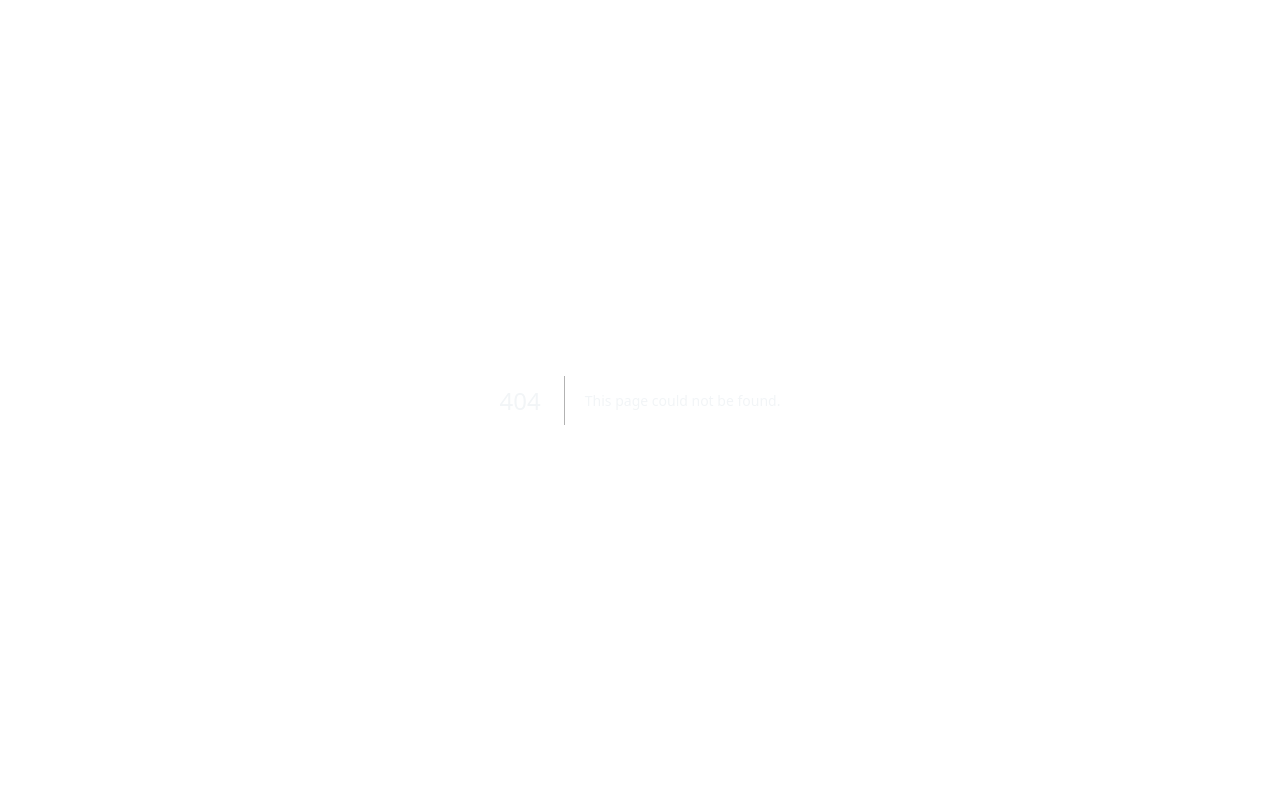
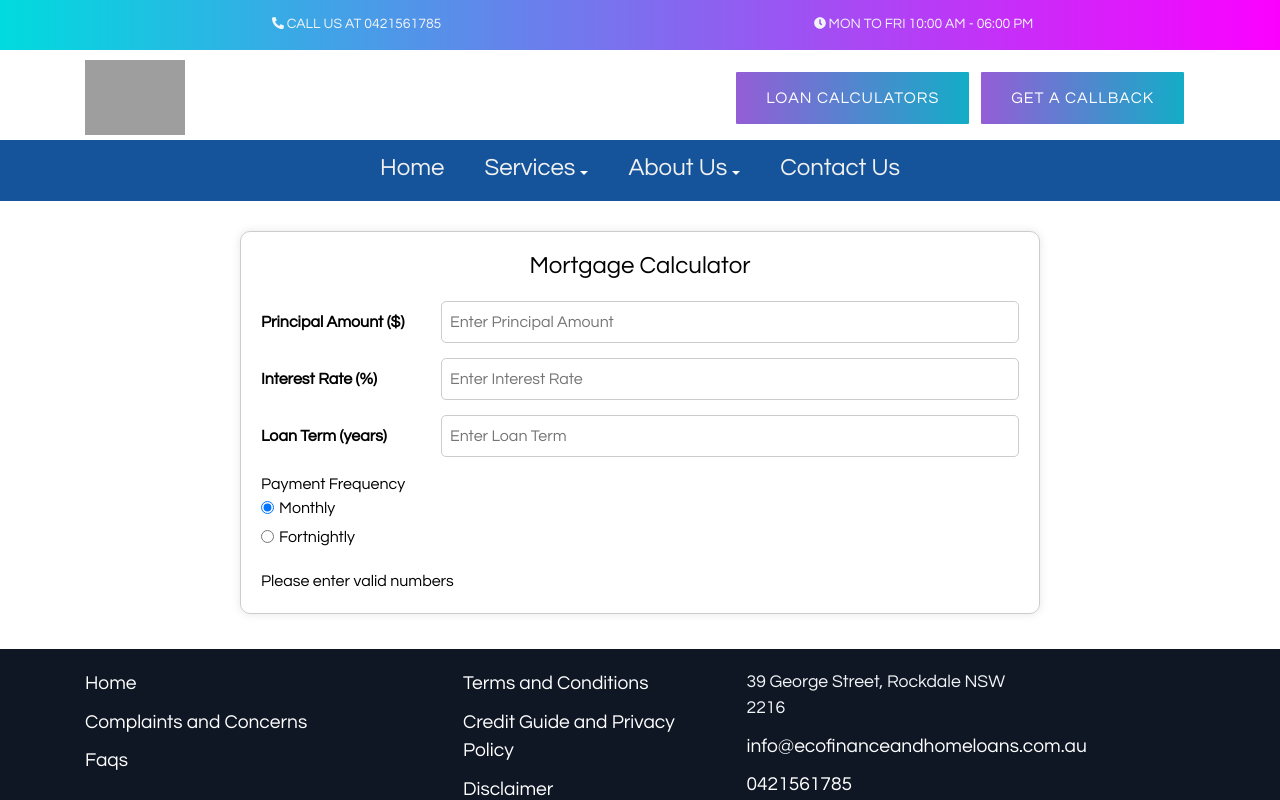
Before and after one commit to manutdmohit/eco-finance, a Next.js app: page /calculators in a window 1280 px wide. Before the commit this address had no page. Shown: the top 800 px of the page. Built offline with nearby package versions, Linux system fonts and the light colour scheme; grey boxes are pictures that could not be loaded.

Commit message:
Add Mortgage Calculator

```diff
--- /dev/null
+++ b/app/calculators/MortgageCalculator.module.css
@@ -0,0 +1,67 @@
+.container * {
+  color: black;
+}
+
+.container {
+  margin: 20px auto;
+  padding: 20px;
+  border: 1px solid #ccc;
+  border-radius: 10px;
+  max-width: 800px;
+  max-height: 800px;
+  box-shadow: 0 0 10px rgba(0, 0, 0, 0.1); /* Add box shadow */
+}
+
+.heading {
+  text-align: center;
+  font-size: 24px;
+  margin-bottom: 20px;
+}
+
+.calculator {
+  display: flex;
+  flex-direction: column;
+}
+
+.inputGroup {
+  display: flex; /* Added */
+  align-items: center; /* Added */
+  margin-bottom: 15px;
+}
+
+.label {
+  font-weight: bold;
+  flex: 0 0 180px; /* Added */
+}
+
+.input {
+  flex: 1; /* Added */
+  padding: 8px;
+  border: 1px solid #ccc;
+  border-radius: 5px;
+}
+
+.radioGroup {
+  display: flex;
+  flex-direction: column;
+  margin-bottom: 15px;
+}
+
+.radio {
+  display: flex;
+  align-items: center;
+  margin-bottom: 5px;
+}
+
+.radioOption {
+  margin-left: 5px;
+}
+
+.result {
+  margin-top: 20px;
+}
+
+.resultText {
+  font-size: 18px;
+  font-weight: bold;
+}
--- /dev/null
+++ b/app/calculators/page.tsx
@@ -0,0 +1,160 @@
+'use client';
+
+import React, { useState, useEffect } from 'react';
+import TopBar from '../components/Top/top';
+import Wrapper from '../components/Wrapper/wrapper';
+import Footer from '../components/Footer/Footer';
+import styles from './MortgageCalculator.module.css';
+
+const MortgageCalculator: React.FC = () => {
+  const [principal, setPrincipal] = useState<string>('');
+  const [interestRate, setInterestRate] = useState<string>('');
+  const [loanTerm, setLoanTerm] = useState<string>('');
+  const [paymentFrequency, setPaymentFrequency] = useState<string>('monthly');
+  const [paymentFrequencyLabel, setPaymentFrequencyLabel] =
+    useState<string>('Monthly');
+  const [paymentResult, setPaymentResult] = useState<number | null>(null);
+  const [error, setError] = useState<string | null>(null); // State for error message
+
+  useEffect(() => {
+    calculateMortgage();
+  }, [principal, interestRate, loanTerm, paymentFrequency]);
+
+  const calculateMortgage = () => {
+    const p = parseFloat(principal);
+    const r =
+      parseFloat(interestRate) /
+      100 /
+      (paymentFrequency === 'monthly' ? 12 : 26);
+    const n = parseFloat(loanTerm) * (paymentFrequency === 'monthly' ? 12 : 26);
+
+    // Check for negative values
+    if (p < 0 || r < 0 || n < 0) {
+      setError('Input values cannot be negative');
+      setPaymentResult(null);
+      return;
+    }
+
+    if (!isNaN(p) && !isNaN(r) && !isNaN(n) && p > 0 && r > 0 && n > 0) {
+      const monthlyPayment = (p * r) / (1 - Math.pow(1 + r, -n));
+      setPaymentResult(monthlyPayment);
+      setError(null); // Clear error if no negative values
+    } else {
+      setPaymentResult(null);
+      setError('Please enter valid numbers');
+    }
+  };
+
+  const handleFrequencyChange = (frequency: string, label: string) => {
+    setPaymentFrequency(frequency);
+    setPaymentFrequencyLabel(label);
+  };
+
+  return (
+    <div>
+      <TopBar />
+      <Wrapper />
+
+      <div className={styles.container}>
+        <h2 className={styles.heading}>Mortgage Calculator</h2>
+        <div className={styles.calculator}>
+          <div className={styles.inputGroup}>
+            <label className={styles.label} htmlFor="principal">
+              Principal Amount ($)
+            </label>
+            <input
+              type="number"
+              className={styles.input}
+              placeholder="Enter Principal Amount"
+              id="principal"
+              value={principal}
+              onChange={(e) => {
+                const value = parseFloat(e.target.value);
+                if (!isNaN(value) && value > 0) {
+                  setPrincipal(value.toString());
+                }
+              }}
+            />
+          </div>
+          <div className={styles.inputGroup}>
+            <label className={styles.label} htmlFor="interestRate">
+              Interest Rate (%)
+            </label>
+            <input
+              type="number"
+              className={styles.input}
+              placeholder="Enter Interest Rate"
+              id="interestRate"
+              value={interestRate}
+              onChange={(e) => {
+                const value = parseFloat(e.target.value);
+                if (!isNaN(value) && value > 0) {
+                  setInterestRate(value.toString());
+                }
+              }}
+            />
+          </div>
+          <div className={styles.inputGroup}>
+            <label className={styles.label} htmlFor="loanTerm">
+              Loan Term (years)
+            </label>
+            <input
+              type="number"
+              className={styles.input}
+              placeholder="Enter Loan Term"
+              id="loanTerm"
+              value={loanTerm}
+              onChange={(e) => {
+                const value = parseFloat(e.target.value);
+                if (!isNaN(value) && value > 0) {
+                  setLoanTerm(value.toString());
+                }
+              }}
+            />
+          </div>
+          <div className={styles.radioGroup}>
+            <label className={styles.radioLabel}>Payment Frequency</label>
+            <div className={styles.radio}>
+              <input
+                type="radio"
+                id="monthly"
+                value="monthly"
+                checked={paymentFrequency === 'monthly'}
+                onChange={() => handleFrequencyChange('monthly', 'Monthly')}
+              />
+              <label className={styles.radioOption} htmlFor="monthly">
+                Monthly
+              </label>
+            </div>
+            <div className={styles.radio}>
+              <input
+                type="radio"
+                id="fortnightly"
+                value="fortnightly"
+                checked={paymentFrequency === 'fortnightly'}
+                onChange={() =>
+                  handleFrequencyChange('fortnightly', 'Fortnightly')
+                }
+              />
+              <label className={styles.radioOption} htmlFor="fortnightly">
+                Fortnightly
+              </label>
+            </div>
+          </div>
+          {error && <div className={styles.error}>{error}</div>}
+          {paymentResult !== null && !isNaN(paymentResult) && (
+            <div className={styles.result}>
+              <h4 className={styles.resultText}>
+                {paymentFrequencyLabel} Payment: ${paymentResult.toFixed(2)}
+              </h4>
+            </div>
+          )}
+        </div>
+      </div>
+
+      <Footer />
+    </div>
+  );
+};
+
+export default MortgageCalculator;
--- a/app/components/Wrapper/wrapper.tsx
+++ b/app/components/Wrapper/wrapper.tsx
@@ -414,7 +414,7 @@ const Wrapper = () => {
             <div className="col-md-10 text-right d-flex justify-content-end align-items-center">
               <div className="header-action ">
                 <a
-                  href="/contact-us/"
+                  href="/calculators/"
                   className="btn btn-default header-button loan-calc"
                 >
                   Loan Calculators
```
